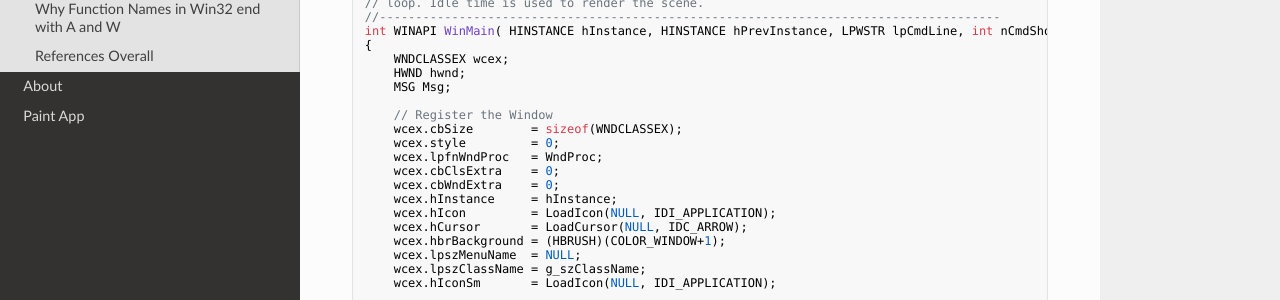
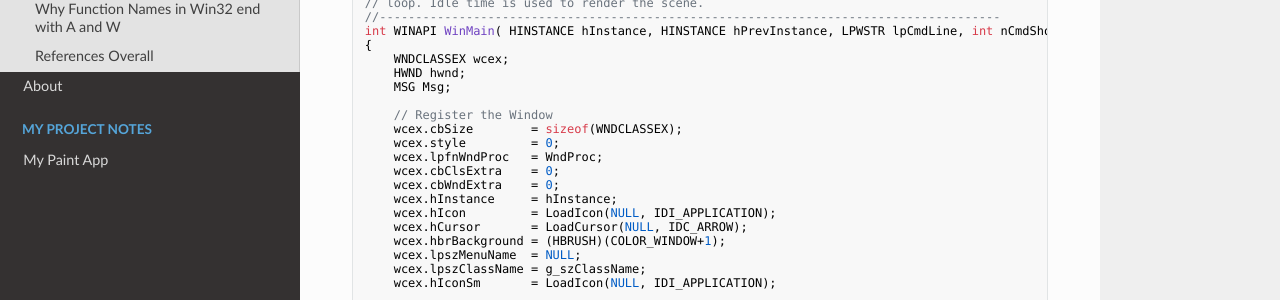
Before and after one commit to Bubblemelon/Win32-Games, an MkDocs documentation site: the page built from docs/index.md, in a window 1280 px wide. Shown: the part 261-561 px from the top of the page. Built offline with MkDocs 1.6.1, drawn with Linux system fonts in a browser that asks for light colours; nearby versions of some CDN libraries; a script that is not in the unit is left out.

Commit message:
new subdirectory for project notes

```diff
--- a/mkdocs.yml
+++ b/mkdocs.yml
@@ -1,8 +1,9 @@
 site_name: Bubblemelon's Win32 API Notes
 nav:
-    - Home: index.md
-    - About: about.md
-    - Paint App: paintapp.md
+    - Home: 'index.md'
+    - About: 'about.md'
+    - My Project Notes:
+      - 'My Paint App' : 'paintapp.md'
 theme:
   name: readthedocs
   highlightjs: true
```
